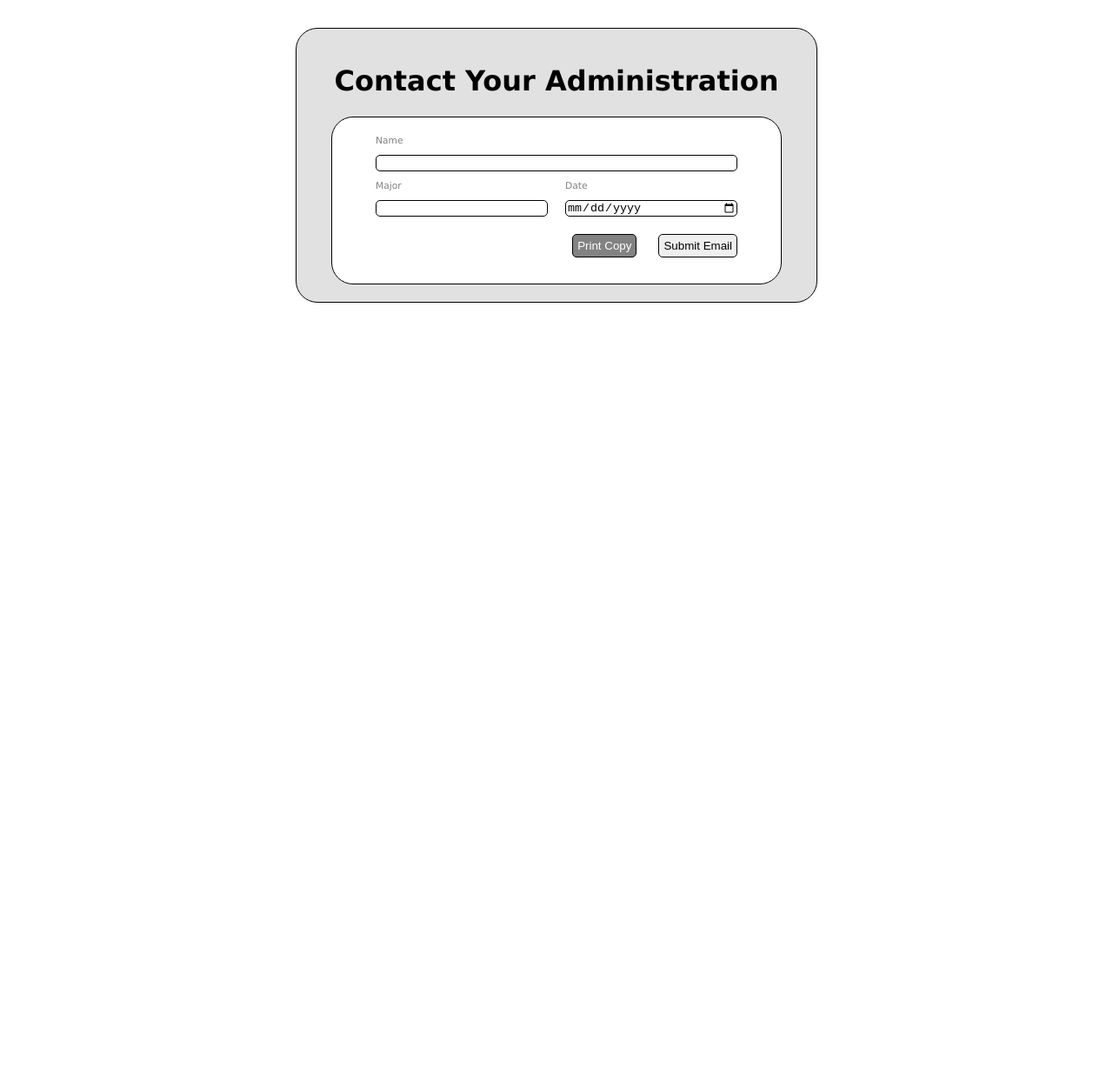
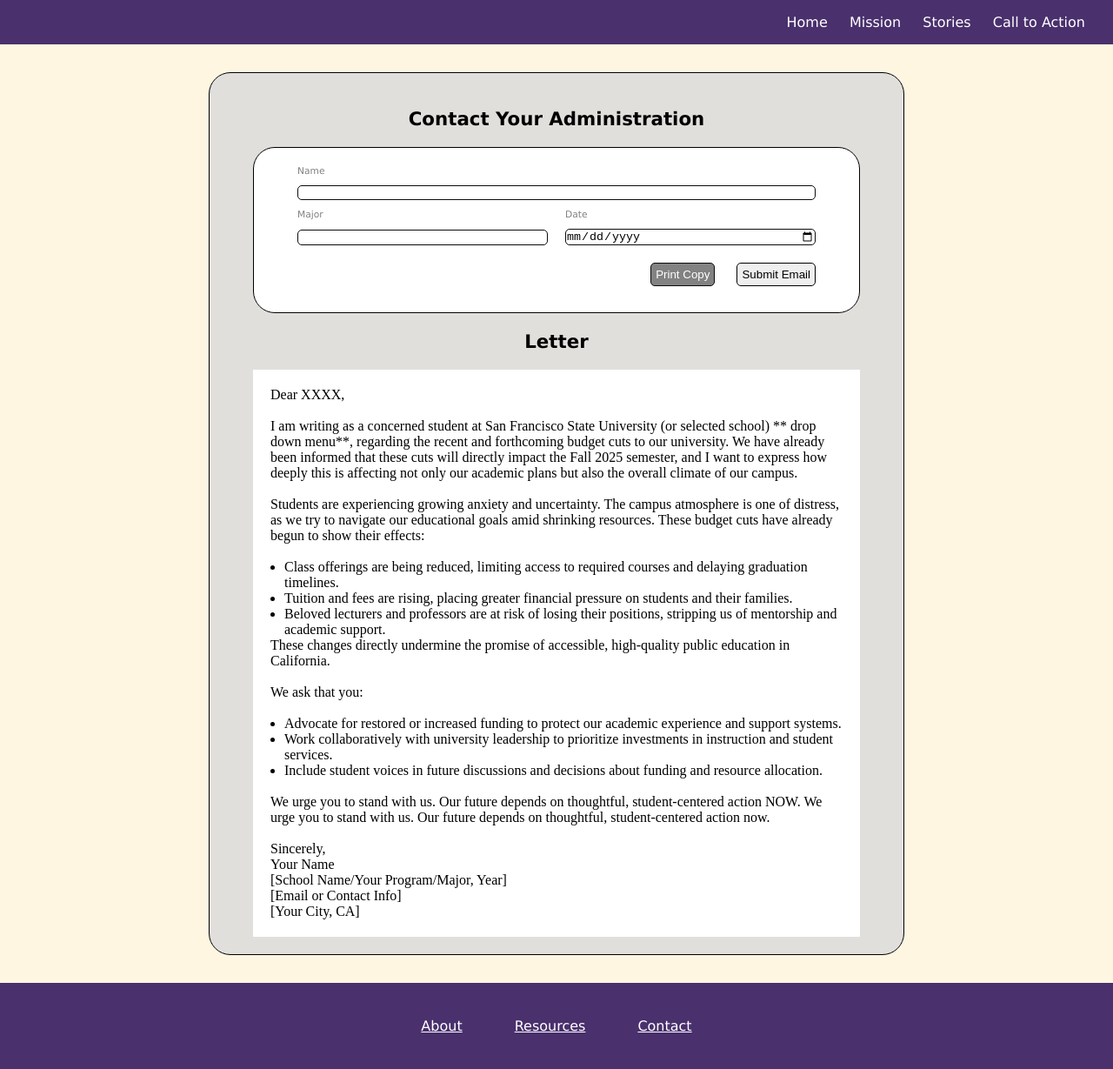
Before and after one commit to Destineytr/call_to_action, a plain HTML site: page index.html in a window 1280 px wide. Shown: the whole page at 87% size. Before the commit the page ends 800 px from the top, so only its background shows below. Drawn offline with Linux system fonts and the light colour scheme.

Commit message:
change header

```diff
--- a/index.html
+++ b/index.html
@@ -6,8 +6,22 @@
     <title> Call To Action </title>
 </head>
 <body>
+    <nav>
+        <a href="../index.html" class="Logo">
+          <div class="logo">
+            <!-- <img src="img" alt="alt text"> -->
+          </div>
+        </a>
+
+          <div class="nav">
+            <a href="../index.html">Home</a>
+            <a href="#">Mission</a>
+            <a href="#">Stories</a>
+            <a href="#">Call to Action</a>
+          </div>
+    </nav>
     <div class="outer-section">
-        <h1>Contact Your Administration</h1>
+        <h2>Contact Your Administration</h2>
         <div>
         </div>
         <div class="inner-section">
@@ -38,6 +52,57 @@
                 </div>
             </form>
         </div>
+
+        <h2>Letter</h2>
+        <div>
+            <div class="letter">
+                <p>Dear XXXX,</p>
+                <br />
+                <p>I am writing as a concerned student at San Francisco State University (or selected school) ** drop down menu**, regarding the recent and forthcoming budget cuts to our university. We have already been informed that these cuts will directly impact the Fall 2025 semester, and I want to express how deeply this is affecting not only our academic plans but also the overall climate of our campus.</p>
+                <br />
+                <p>Students are experiencing growing anxiety and uncertainty. The campus atmosphere is one of distress, as we try to navigate our educational goals amid shrinking resources. These budget cuts have already begun to show their effects:</p>
+                <br />
+                <ul class="letter-list">
+                    <li>Class offerings are being reduced, limiting access to required courses and delaying graduation timelines.</li>
+                    <li>Tuition and fees are rising, placing greater financial pressure on students and their families.</li>
+                    <li>Beloved lecturers and professors are at risk of losing their positions, stripping us of mentorship and academic support.</li>
+                </ul>
+                <p>These changes directly undermine the promise of accessible, high-quality public education in California.</p>
+                <br />
+                <p>We ask that you:</p>
+                <br />
+                <ul class="letter-list">
+                    <li>Advocate for restored or increased funding to protect our academic experience and support systems.</li>
+                    <li>Work collaboratively with university leadership to prioritize investments in instruction and student services.</li>
+                    <li>Include student voices in future discussions and decisions about funding and resource allocation.</li>
+                </ul>
+                <br />
+                <p>We urge you to stand with us. Our future depends on thoughtful, student-centered action NOW. We urge you to stand with us. Our future depends on thoughtful, student-centered action now.</p>
+                <br />
+                <p>Sincerely,</p>
+                <p>Your Name</p>
+                <p>[School Name/Your Program/Major, Year]</p>
+                <p>[Email or Contact Info]</p>
+                <p>[Your City, CA]</p>
+            </div>
+        </div>
     </div>
+    <footer>
+        <div class="footer-container">
+
+          <div class="footer-item">
+            <a href="#">About</a>
+          </div>
+
+          <div class="footer-item">
+            <a href="#">Resources</a>
+          </div>
+
+          <div class="footer-item">
+            <a href="#">Contact</a>
+          </div>
+
+        </div>
+      </footer>
 </body>
 </html>
--- a/style.css
+++ b/style.css
@@ -1,12 +1,26 @@
+* {
+    margin: 0;
+    padding: 0;
+    box-sizing: border-box;
+}
+
+html {
+    height: 100%;
+}
+
+h2 {
+font-size: 16pt;
+
+}
+
 body {
     font-family: Verdana, Geneva, Tahoma, sans-serif;
-    max-width: 600px;
-    margin: auto;
+    background-color: #fff6e2;
 }
 
 input {
     border-radius: 5px;
-    border: 1px solid black;
+    border: 1px solid rgb(11, 11, 11);
     margin: 10px;
 }
 
@@ -14,6 +28,39 @@ label {
     font-size: 8pt;
     color: gray;
     padding: 0 10px;
+}
+
+nav {
+    position: sticky;
+    top: 0;
+    z-index: 1000;
+
+    display: flex;
+    justify-content: space-between;
+    align-items: center;
+    background-color: #4a306d;
+    color: white;
+    padding: 1em 2em;
+}
+
+.nav a {
+    color: white;
+    margin-left: 20px;
+    text-decoration: none;
+    font-weight: 500;
+}
+
+.nav a:hover {
+    text-decoration: underline;
+}
+
+.logo {
+    font-size: 1.5em;
+    font-weight: bold;
+}
+
+.logo a:hover {
+    text-decoration: underline;
 }
 
 .row {
@@ -46,12 +93,18 @@ label {
 }
 
 .outer-section {
+    max-width: 800px;
+    margin: 2rem auto;
     background-color: rgba(220, 220, 220, 0.843);
     text-align: center;
     border: 1px solid black;
     border-radius: 25px;
-    padding: 20px 40px;
+    padding: 20px 50px;
     margin-top: 2rem;
+}
+
+.outer-section>h2 {
+    margin: 20px 0;
 }
 
 .inner-section {
@@ -61,3 +114,31 @@ label {
     border-radius: 25px;
     padding: 20px 40px;
 }
+.letter {
+    background-color: white;
+    font-family: 'Times New Roman', Times, serif;
+    text-align: left;
+    padding: 20px;
+}
+
+.letter-list {
+    padding-left: 1rem;
+}
+footer {
+    background-color: #4a306d;
+    padding: 40px 0;
+}
+
+.footer-container {
+    display: flex;
+    justify-content: center;
+    gap: 60px;
+}
+
+.footer-item a {
+    color: white;
+}
+
+.footer-item a:hover {
+    text-decoration: underline;
+}
```
